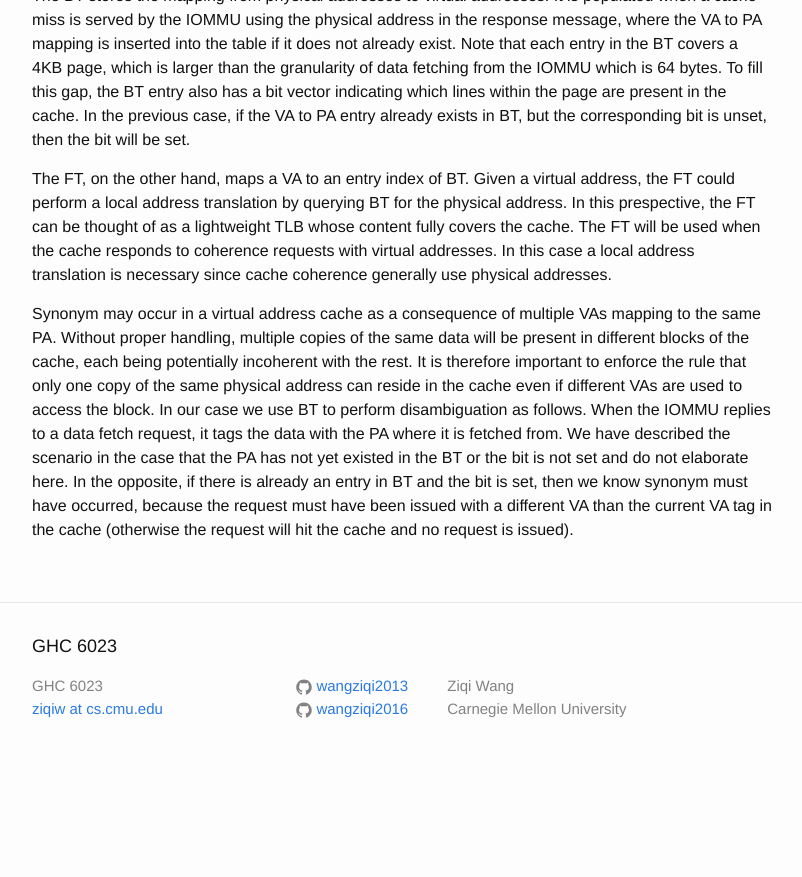
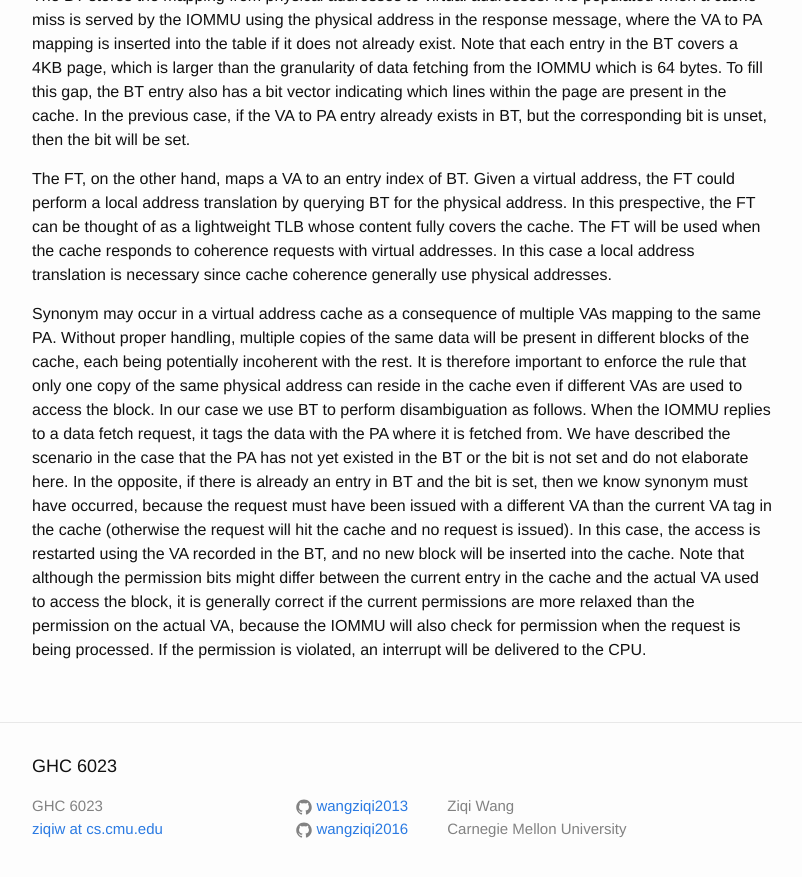
Before and after one commit to wangziqi2013/wangziqi2013.github.io, a Jekyll site: the page built from _posts/2018-12-30-filtering-translation-bandwidth-with-virtual-caching.markdown, in a window 1280 px wide and 900 px high, scrolled down 1696 px. Shown: the top 877 px of the window, without its empty margins (238-1040 px from the left). Built offline with Jekyll 4.4.1, drawn with Linux system fonts in a browser that asks for light colours; before the commit the page ends 2476 px from its top, so only the background shows below that.

Commit message:
Working on synonym

```diff
--- a/_posts/2018-12-30-filtering-translation-bandwidth-with-virtual-caching.markdown
+++ b/_posts/2018-12-30-filtering-translation-bandwidth-with-virtual-caching.markdown
@@ -77,4 +77,9 @@ as follows. When the IOMMU replies to a data fetch request, it tags the data wit
 We have described the scenario in the case that the PA has not yet existed in the BT or the bit is not set and do not
 elaborate here. In the opposite, if there is already an entry in BT and the bit is set, then we know synonym must have
 occurred, because the request must have been issued with a different VA than the current VA tag in the cache (otherwise
-the request will hit the cache and no request is issued).
+the request will hit the cache and no request is issued). In this case, the access is restarted using the VA recorded
+in the BT, and no new block will be inserted into the cache. Note that although the permission bits might differ
+between the current entry in the cache and the actual VA used to access the block, it is generally correct if the
+current permissions are more relaxed than the permission on the actual VA, because the IOMMU will also check for
+permission when the request is being processed. If the permission is violated, an interrupt will be delivered to the
+CPU.
```
